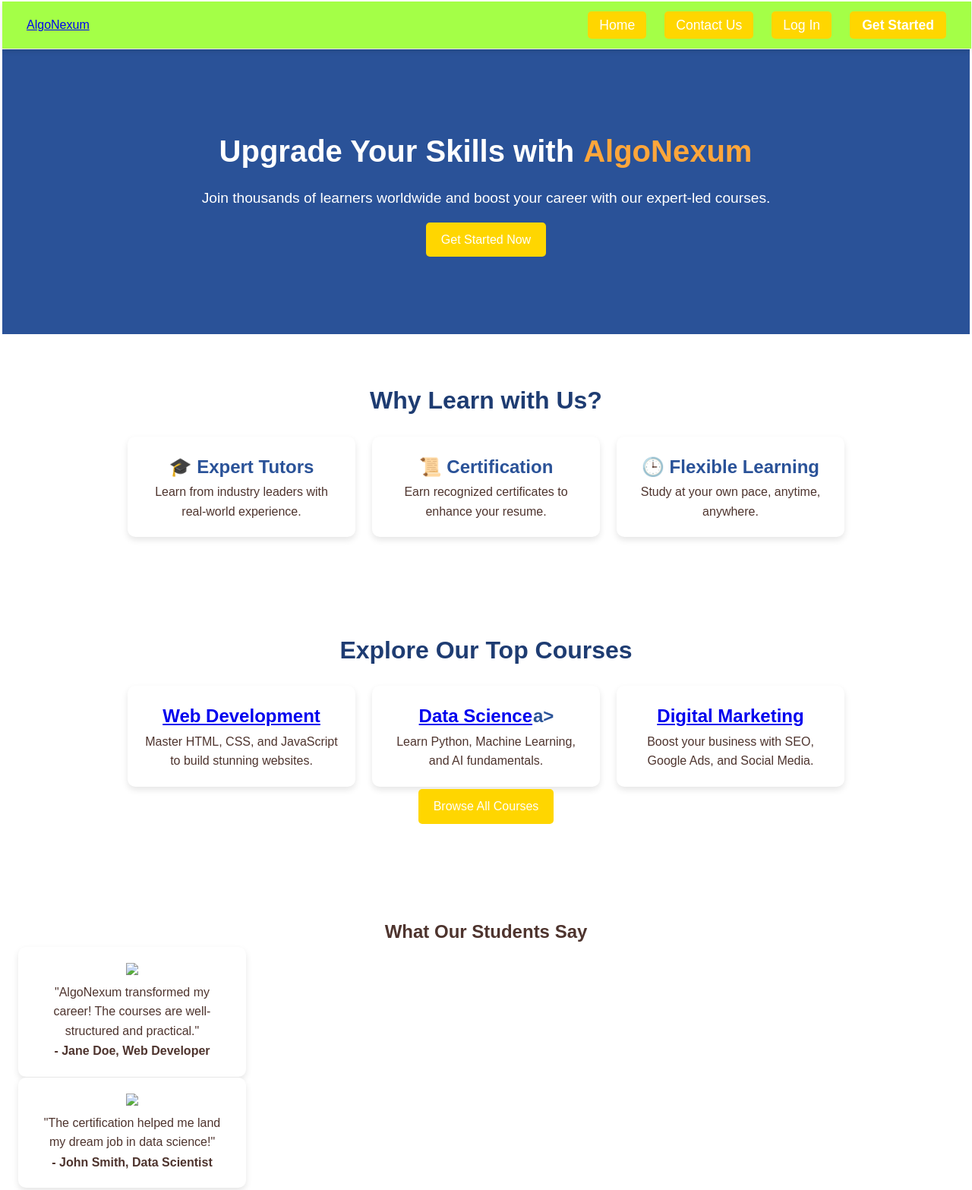
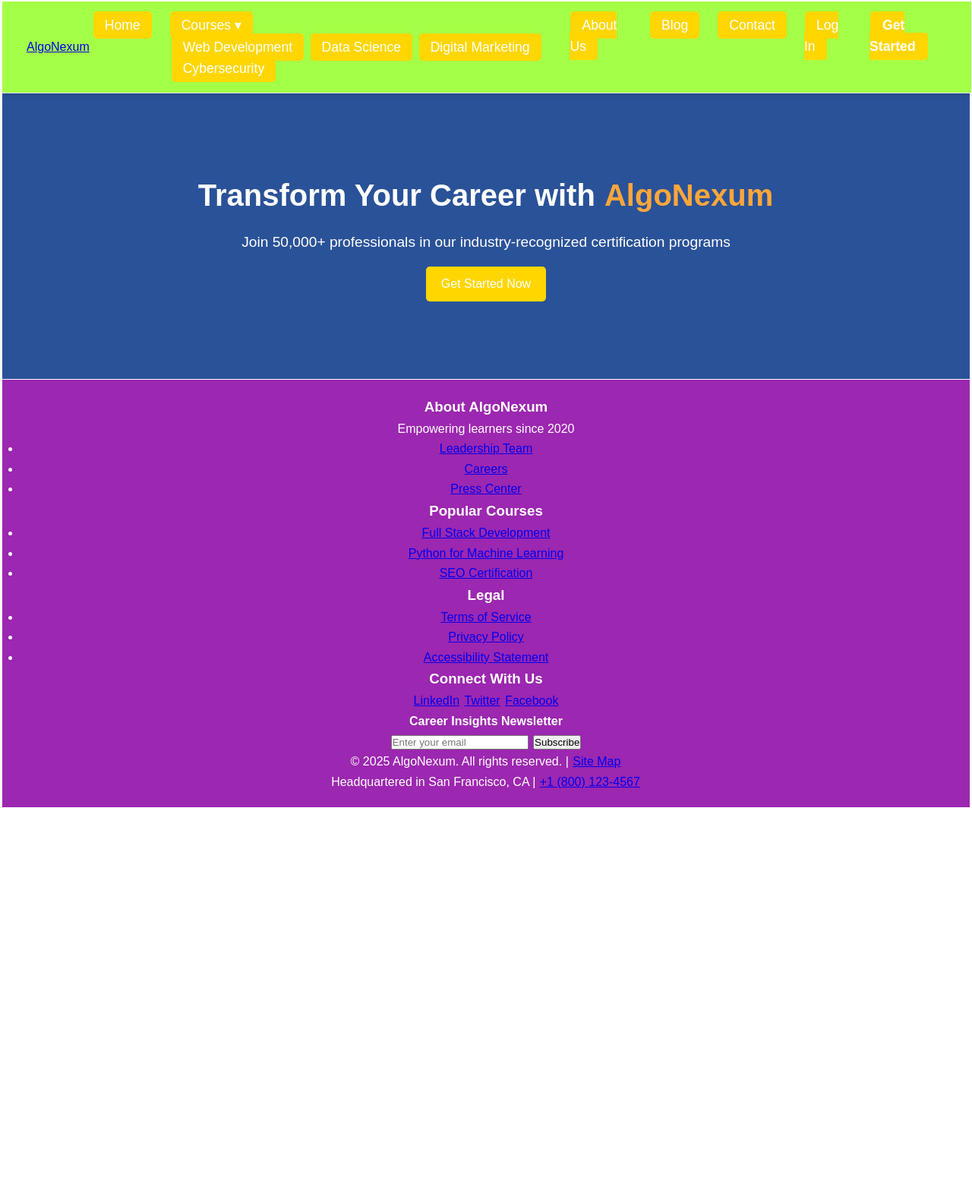
Before and after one commit to MoffatMose/LMS, a plain HTML site: page LMS/pages/index.html in a window 1280 px wide. Shown: the top 1567 px of the page at 76% size. After the commit the page ends 1065 px from the top, so only its background shows below. Drawn offline with Linux system fonts and the light colour scheme.

Commit message:
New update on index file (SEO)

```diff
--- a/LMS/pages/index.html
+++ b/LMS/pages/index.html
@@ -1,96 +1,110 @@
 <!DOCTYPE html>
-<html lang="en">
+<html lang="en" dir="ltr">
 
 <head>
     <meta charset="UTF-8">
     <meta name="viewport" content="width=device-width, initial-scale=1.0">
-    <title>AlgoNexum - Your Learning Partner</title>
+    <meta name="description" content="AlgoNexum - Your premier online learning platform for tech and professional skills. Master web development, data science, digital marketing, and more with expert-led courses.">
+    <meta name="keywords" content="online learning, coding courses, web development, data science, digital marketing, professional certification">
+    <meta name="author" content="AlgoNexum">
+    <meta property="og:title" content="AlgoNexum - Your Career Transformation Partner">
+    <meta property="og:description" content="Join thousands of learners worldwide in our expert-led courses.">
+    <link rel="canonical" href="https://www.algonexum.com/">
+    <title>AlgoNexum - Premium Online Learning Platform | Career-Focused Courses</title>
     <link rel="stylesheet" href="/LMS/css/main.css">
 </head>
 
 <body>
-    <!-- 🌟 Navigation Bar -->
-    <nav class="navbar">
-        <div class="">
-            <!--<img src="xx1.png" href="Noted" alt="logo here" class="logo">-->
-            <a href="index.html">AlgoNexum</a>
+    <!-- Enhanced Navigation Bar -->
+    <nav class="navbar" aria-label="Main navigation">
+        <div class="nav-brand">
+            <!-- <img src="xx1.png" alt="AlgoNexum logo" class="logo"> -->
+            <a href="index.html" aria-current="page">AlgoNexum</a>
         </div>
         <ul class="nav-links">
             <li><a href="index.html">Home</a></li>
-            <li><a href="contact.html">Contact Us</a></li>
+            <li class="dropdown">
+                <a href="courses.html">Courses ▾</a>
+                <ul class="dropdown-menu">
+                    <li><a href="web-development.html">Web Development</a></li>
+                    <li><a href="data-science.html">Data Science</a></li>
+                    <li><a href="digital-marketing.html">Digital Marketing</a></li>
+                    <li><a href="cybersecurity.html">Cybersecurity</a></li>
+                </ul>
+            </li>
+            <li><a href="about.html">About Us</a></li>
+            <li><a href="blog.html">Blog</a></li>
+            <li><a href="contact.html">Contact</a></li>
             <li><a href="login.html">Log In</a></li>
-            <li><a href="register.html"><b>Get Started</b></a></li>
+            <li><a href="register.html" class="cta-nav"><b>Get Started</b></a></li>
         </ul>
     </nav>
+
     <!-- Hero Section -->
-    <header class="hero">
+    <header class="hero" role="banner">
         <div class="hero-content">
-            <h1>Upgrade Your Skills with <span>AlgoNexum</span></h1>
-            <p>Join thousands of learners worldwide and boost your career with our expert-led courses.</p>
-            <a href="register.html" class="cta-button">Get Started Now</a>
+            <h1>Transform Your Career with <span>AlgoNexum</span></h1>
+            <p>Join 50,000+ professionals in our industry-recognized certification programs</p>
+            <a href="register.html" class="cta-button" aria-label="Start learning today">Get Started Now</a>
         </div>
     </header>
 
-    <!-- Why Choose Us Section -->
-    <section class="why-choose">
-        <h2>Why Learn with Us?</h2>
-        <div class="features">
-            <div class="feature">
-                <h3>🎓 Expert Tutors</h3>
-                <p>Learn from industry leaders with real-world experience.</p>
+    <!-- Main Content Sections -->
+    <!-- (Keep your existing sections here) -->
+
+    <!-- Enhanced Footer -->
+    <footer class="site-footer" role="contentinfo">
+        <div class="footer-container">
+            <div class="footer-section">
+                <h3>About AlgoNexum</h3>
+                <p>Empowering learners since 2020</p>
+                <ul class="footer-links">
+                    <li><a href="about.html#leadership">Leadership Team</a></li>
+                    <li><a href="careers.html">Careers</a></li>
+                    <li><a href="press.html">Press Center</a></li>
+                </ul>
             </div>
-            <div class="feature">
-                <h3>📜 Certification</h3>
-                <p>Earn recognized certificates to enhance your resume.</p>
+
+            <div class="footer-section">
+                <h3>Popular Courses</h3>
+                <ul class="footer-links">
+                    <li><a href="full-stack.html">Full Stack Development</a></li>
+                    <li><a href="python-ml.html">Python for Machine Learning</a></li>
+                    <li><a href="seo-certification.html">SEO Certification</a></li>
+                </ul>
             </div>
-            <div class="feature">
-                <h3>🕒 Flexible Learning</h3>
-                <p>Study at your own pace, anytime, anywhere.</p>
+
+            <div class="footer-section">
+                <h3>Legal</h3>
+                <ul class="footer-links">
+                    <li><a href="terms.html">Terms of Service</a></li>
+                    <li><a href="privacy.html">Privacy Policy</a></li>
+                    <li><a href="accessibility.html">Accessibility Statement</a></li>
+                </ul>
+            </div>
+
+            <div class="footer-section">
+                <h3>Connect With Us</h3>
+                <div class="social-links">
+                    <a href="https://linkedin.com/company/algonexum" aria-label="LinkedIn">LinkedIn</a>
+                    <a href="https://twitter.com/algonexum" aria-label="Twitter">Twitter</a>
+                    <a href="https://facebook.com/algonexum" aria-label="Facebook">Facebook</a>
+                </div>
+                <div class="newsletter">
+                    <h4>Career Insights Newsletter</h4>
+                    <form action="/subscribe" method="post">
+                        <input type="email" name="email" placeholder="Enter your email" required>
+                        <button type="submit">Subscribe</button>
+                    </form>
+                </div>
             </div>
         </div>
-    </section>
 
-    <!-- Featured Courses Section -->
-    <section class="why-choose">
-        <h2>Explore Our Top Courses</h2>
-        <div class="features">
-            <div class="feature">
-                <h3><a href="course.html">Web Development</a></h3>
-                <p>Master HTML, CSS, and JavaScript to build stunning websites.</p>
-            </div>
-            <div class="feature">
-                <h3><a href="course.html">Data Science</a>a></h3>
-                <p>Learn Python, Machine Learning, and AI fundamentals.</p>
-            </div>
-            <div class="feature">
-                <h3><a href="course.html"> Digital Marketing</a></h3>
-                <p>Boost your business with SEO, Google Ads, and Social Media.</p>
-            </div>
+        <div class="footer-bottom">
+            <p>&copy; 2025 AlgoNexum. All rights reserved. | <a href="sitemap.html">Site Map</a></p>
+            <p>Headquartered in San Francisco, CA | <a href="tel:+1-800-123-4567">+1 (800) 123-4567</a></p>
         </div>
-        <a href="course.html" class="cta-button">Browse All Courses</a>
-    </section>
-
-    <!-- Testimonials -->
-    <section class="testimonials">
-        <h2>What Our Students Say</h2>
-        <div class="testimony">
-            <img src="image" href="assests.profile1">
-            <p>"AlgoNexum transformed my career! The courses are well-structured and practical."</p>
-            <h4>- Jane Doe, Web Developer</h4>
-        </div>
-        <div class="testimony">
-            <img src="image" href="assests.profile1">
-            <p>"The certification helped me land my dream job in data science!"</p>
-            <h4>- John Smith, Data Scientist</h4>
-        </div>
-    </section>
-
-    <!-- Footer -->
-    <footer>
-
-        <p>&copy; 2025 LearnHub | All Rights Reserved</p>
     </footer>
-
 </body>
 
 </html>
```
